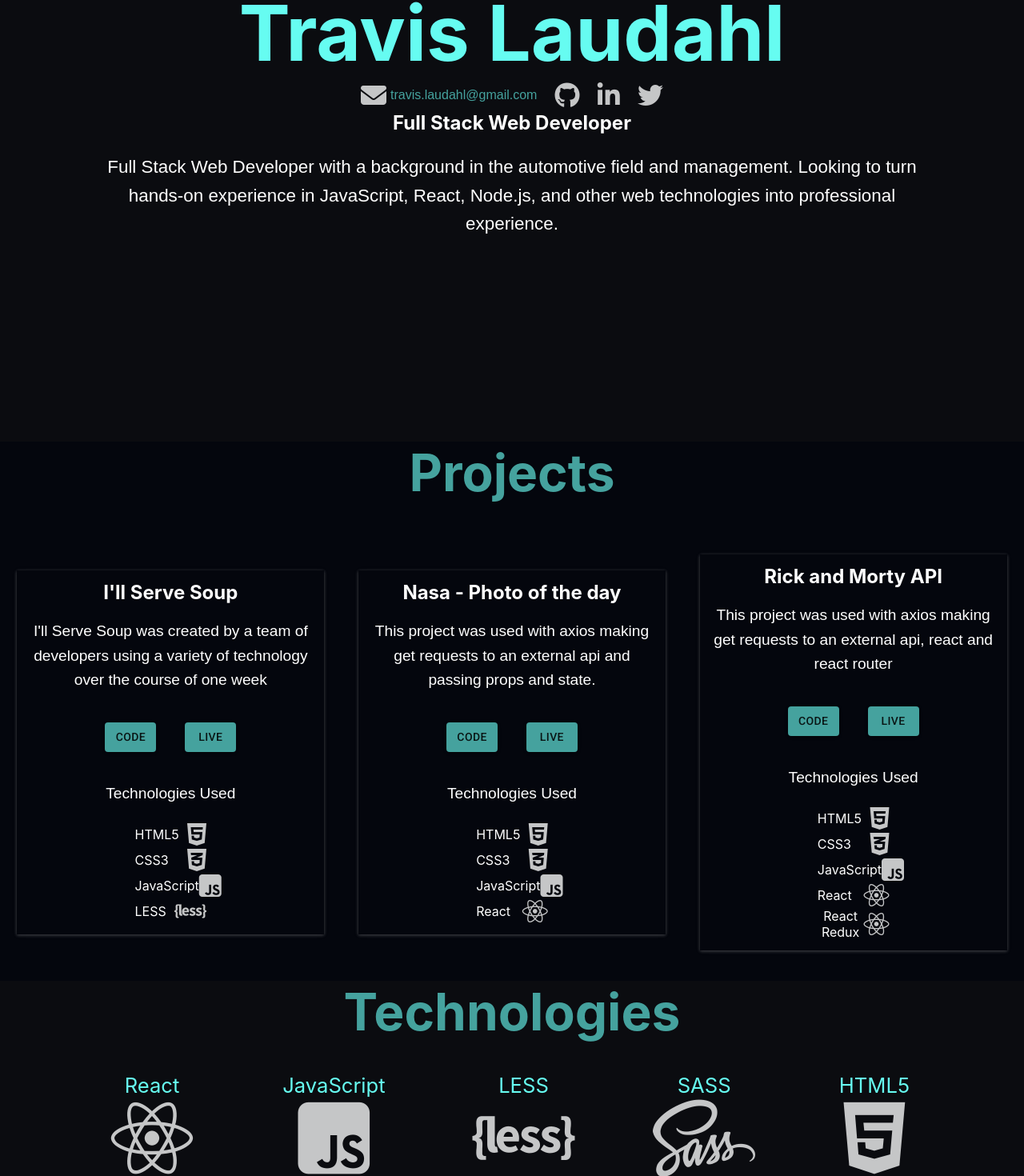
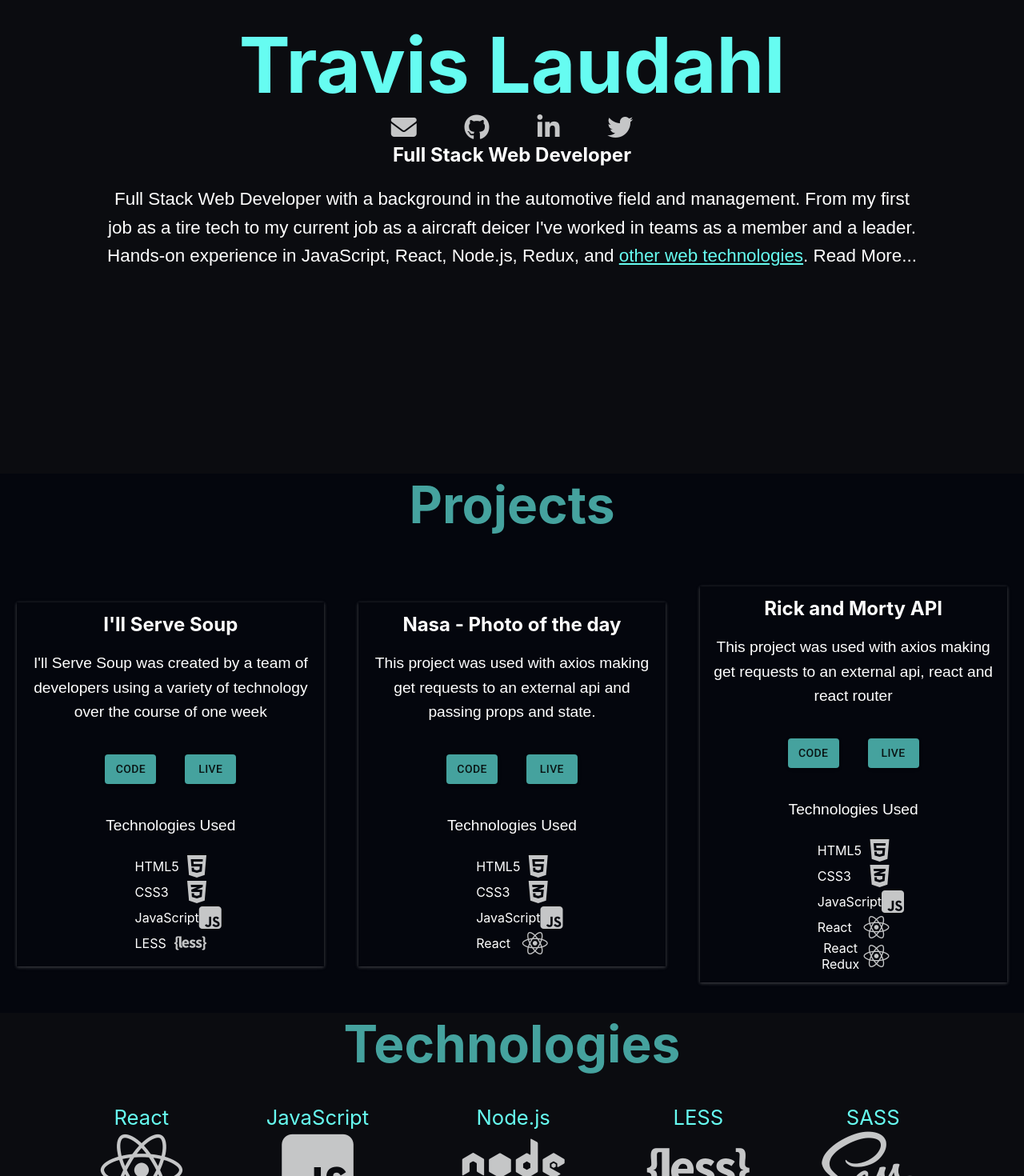
Before and after one commit to tlaudahl/portfoliowebsite, a React (Create React App) app: page / in a window 1280 px wide. Shown: the part 248-1718 px from the top of the page at 80% size. Built offline with nearby package versions, Linux system fonts and the light colour scheme; a web font is replaced by a local one.

Commit message:
Updated about me section, made navbar not sticky, removed email address from header

```diff
--- a/src/App.js
+++ b/src/App.js
@@ -1,4 +1,6 @@
 import React from 'react';
+import { Route } from 'react-router-dom';
+
 import './App.css';
 import Header from './components/Header'
 import ContactForm from './components/ContactForm';
@@ -11,12 +13,12 @@ function App() {
   return (
     <div className="App">
       {console.log('I too like to look under the hood of websites! Reach out @ travis.laudahl@gmail.com')}
-      <Navigation />
-      <Header />
-      <Projects />
-      <Skills />
-      <ContactForm />
-      <Footer />
+      <Route path='/' component={Navigation} />
+      <Route path='/' exact component={Header} />
+      <Route path='/' exact component={Projects} />
+      <Route path='/' exact component={Skills} />
+      <Route path='/' exact component={ContactForm} />
+      <Route path='/' component={Footer}/>
     </div>
   );
 }
--- a/src/components/Header.js
+++ b/src/components/Header.js
@@ -1,9 +1,11 @@
-import React from 'react'
+import React, { useRef, useState } from 'react'
 import Fade from 'react-reveal/Fade';
 import '../css/header.css'
 
 
 export default function Header(props) {
+    const [hidden, setHidden] = useState(true)
+    const aboutMoreRef = useRef();
 
     const handleClick = e => {
         const links = {
@@ -18,14 +20,22 @@ export default function Header(props) {
         <header className='header' id='home'>
             <Fade top><h1>Travis Laudahl</h1></Fade>
             <div className='socials'>
-                <Fade left big><div className='email'><a href='#contact'><i id='email' title='travis.laudahl@gmail.com' className="fas fa-envelope fa-2x"></i></a><p>travis.laudahl@gmail.com</p></div></Fade>
+                <Fade left big><div className='email'><a href='#contact'><i id='email' title='travis.laudahl@gmail.com' className="fas fa-envelope fa-2x"></i></a></div></Fade>
                 <Fade right big><i id='github' title='tlaudahl' className="fab fa-github fa-2x" onClick={handleClick}></i></Fade>
                 <Fade right big><i id='linkedin' title='travis-laudahl' className="fab fa-linkedin-in fa-2x" onClick={handleClick}></i></Fade>
                 <Fade right big><i id='twitter' title='LaudahlTravis' className="fab fa-twitter fa-2x" onClick={handleClick}></i></Fade>
             </div>
             <Fade bottom><h2>Full Stack Web Developer</h2></Fade>
             <p id='about'>
-                Full Stack Web Developer with a background in the automotive field and management. Looking to turn hands-on experience in JavaScript, React, Node.js, and other web technologies into professional experience.
+                Full Stack Web Developer with a background in the automotive field and management. From my first job as a tire tech to my current job as a aircraft deicer I've worked in teams as a member and a leader. Hands-on experience in JavaScript, React, Node.js, Redux, and <a href='#skills'>other web technologies</a>. {hidden && <span className='moreLess' onClick={() => setHidden(!hidden)}> Read More...</span>}
+                {!hidden &&
+                    <>
+                        <span id='aboutMore' className={hidden ? 'hidden' : ''} ref={aboutMoreRef}>
+                            I spent the last few years as a night manager for Protech Automotive where I supervised and trained a team of 6-10 people, and more recently as an aircraft deicer. I started at Protech Auotmotive as a lube technician but my attention to detail, willingness to learn and learn quickly, and hard work got me promoted to Night Manager for the express lube in a short 3 months. My past experience in the automotive field working hands on with different tools and vehicles coupled with growing up around a computer I knew I wanted to combine the best of both worlds and get into the tech world so I took a risk, and left the safety of my job to pursue a career and more importantly my dreams.
+                        </span>
+                        <span className='moreLess' onClick={() => setHidden(!hidden)}><br />Less...</span>
+                    </>}
+
             </p>
         </header>
     )
--- a/src/components/Navigation.js
+++ b/src/components/Navigation.js
@@ -7,7 +7,6 @@ export default function Navigation() {
         <div className='navBar'>
             <nav className='navigation'>
                 <div className='logo'>
-                {/* <h2>&lt;TL.D&gt;</h2> */}
                 <h2>TL.D</h2>
                 </div>
                     <div className='navLinks'>
--- a/src/components/Skills.js
+++ b/src/components/Skills.js
@@ -9,14 +9,15 @@ export default function Skills() {
             <div className='skillsDiv'>
                 <h1>Technologies</h1>
                 <div className='skillsContainer'>
-                    <Fade left big><div className='skill'>React <i className="fab fa-react fa-4x"></i></div></Fade>
-                    <Fade left big><div className='skill'>JavaScript <i className="fab fa-js-square fa-4x"></i></div></Fade>
-                    <Fade left big><div className='skill'>LESS <i className="fab fa-less fa-4x"></i></div></Fade>
-                    <Fade big><div className='skill'>SASS <i className="fab fa-sass fa-4x"></i></div></Fade>
-                    <Fade big><div className='skill'>HTML5 <i className="fab fa-html5 fa-4x"></i></div></Fade>
-                    <Fade right big><div className='skill'>CSS3 <i className="fab fa-css3-alt fa-4x"></i></div></Fade>
-                    <Fade right big><div className='skill'>GitHub <i className="fab fa-github-square fa-4x"></i></div></Fade>
-                    <Fade right big><div className='skill'>GitBash <i className="fab fa-git-alt fa-4x"></i></div></Fade>
+                    <Fade left big><div className='skill'>React<i className="fab fa-react fa-4x"></i></div></Fade>
+                    <Fade left big><div className='skill'>JavaScript<i className="fab fa-js-square fa-4x"></i></div></Fade>
+                    <Fade left big><div className='skill'>Node.js<i class="fab fa-node fa-4x"></i></div></Fade>
+                    <Fade left big><div className='skill'>LESS<i className="fab fa-less fa-4x"></i></div></Fade>
+                    <Fade big><div className='skill'>SASS<i className="fab fa-sass fa-4x"></i></div></Fade>
+                    <Fade big><div className='skill'>HTML5<i className="fab fa-html5 fa-4x"></i></div></Fade>
+                    <Fade right big><div className='skill'>CSS3<i className="fab fa-css3-alt fa-4x"></i></div></Fade>
+                    <Fade right big><div className='skill'>GitHub<i className="fab fa-github-square fa-4x"></i></div></Fade>
+                    <Fade right big><div className='skill'>GitBash<i className="fab fa-git-alt fa-4x"></i></div></Fade>
                 </div>
             </div>
         </section>
--- a/src/css/header.css
+++ b/src/css/header.css
@@ -24,13 +24,20 @@
     width: 80%;
     color: white;
     line-height: 1.6;
-    font-size: 1.4rem; }
+    font-size: 1.4rem;
+    font-weight: 500; }
     @media screen and (max-width: 500px) {
       .header #about {
         font-size: 1rem; } }
     @media screen and (max-width: 800px) and (orientation: landscape) {
       .header #about {
         font-size: 1rem; } }
+    .header #about a {
+      color: #66fcf1; }
+    .header #about .hidden {
+      display: hidden; }
+    .header #about .moreLess {
+      cursor: pointer; }
   .header .socials {
     display: flex;
     justify-content: space-evenly;
--- a/src/css/navigation.css
+++ b/src/css/navigation.css
@@ -1,9 +1,6 @@
 .navBar {
-  position: fixed;
   width: 100%;
-  box-sizing: border-box;
-  top: 0;
-  z-index: 1; }
+  box-sizing: border-box; }
   .navBar .navigation {
     background-color: #0B0C10;
     display: flex;
@@ -26,3 +23,6 @@
       .navBar .navigation .navLinks a {
         color: white;
         text-decoration: none; }
+        .navBar .navigation .navLinks a:hover {
+          color: #45a29e;
+          text-decoration: underline; }
--- a/src/scss/header.scss
+++ b/src/scss/header.scss
@@ -27,11 +27,21 @@
         color: white;
         line-height: 1.6;
         font-size: 1.4rem;
+        font-weight: 500;
         @media screen and (max-width: 500px) {
             font-size: 1rem;
         }
         @media screen and (max-width: 800px) and (orientation: landscape) {
             font-size: 1rem;
+        }
+        a {
+            color: #66fcf1;
+        }
+        .hidden {
+            display: hidden;
+        }
+        .moreLess {
+            cursor: pointer;
         }
     }
     .socials {
```
Also changed, not shown: src/scss/navigation.scss (+4 -3 lines).
